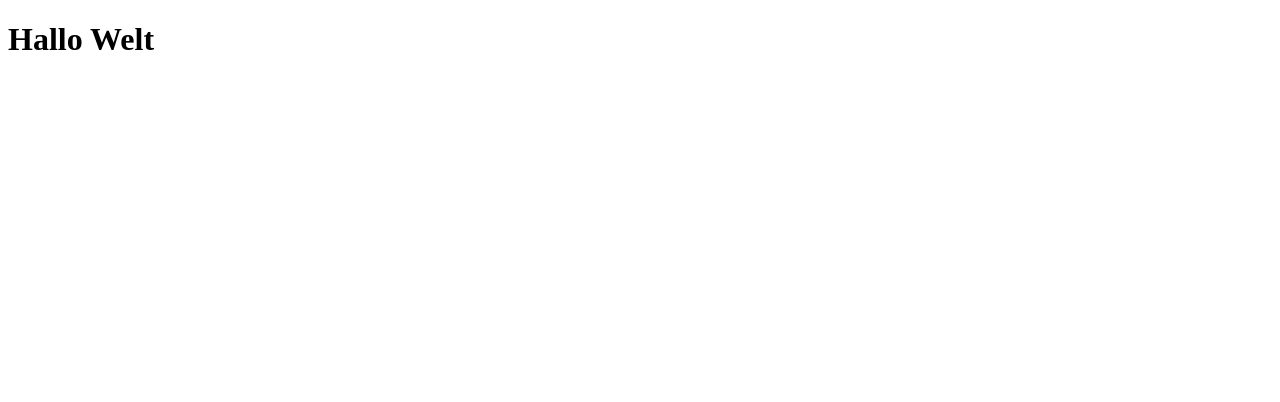
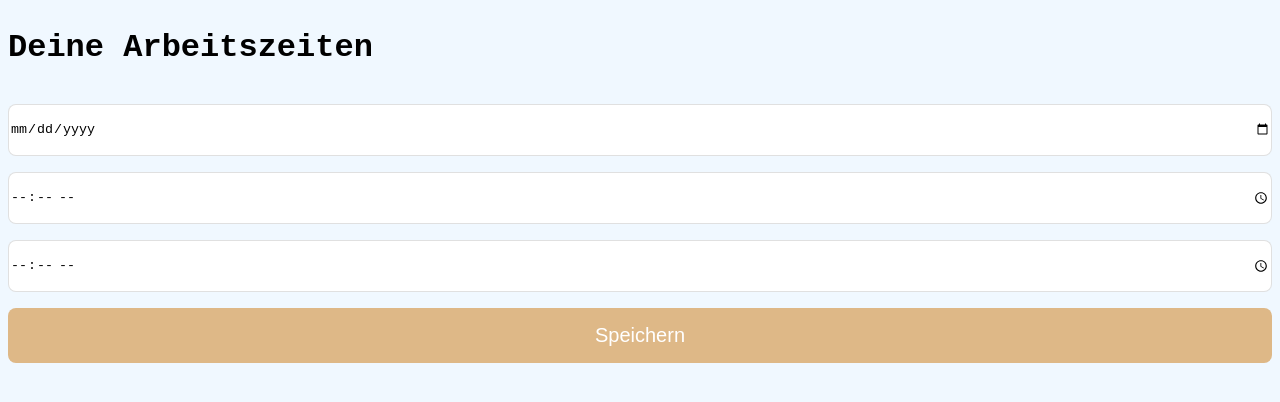
Before and after one commit to Queengirl1990/apache_cordova_app, a website: page www/index.html in a window 1280 px wide. Drawn offline with Linux system fonts and the light colour scheme.

Commit message:
lauffähig

```diff
--- a/www/index.html
+++ b/www/index.html
@@ -1,14 +1,65 @@
 <!DOCTYPE html>
-<html lang="en">
+<html lang="de">
 
 <head>
     <meta charset="UTF-8">
     <meta name="viewport" content="width=device-width, initial-scale=1.0">
-    <title>Document</title>
+    <title>Arbeitszeit</title>
+    <style>
+        body {
+            display: flex;
+            flex-direction: column;
+            gap: 16px;
+            background-color: aliceblue;
+            font-family: 'Courier New', Courier, monospace;
+        }
+
+        button {
+            background-color: burlywood;
+            color: white;
+            border: none;
+            font-size: 20px;
+            padding: 16px;
+            border-radius: 8px;
+        }
+
+        input {
+            border: 1px solid rgba(0, 0, 0, 0.12);
+            height: 50px;
+            border-radius: 8px;
+        }
+
+        .list-item {
+            background-color: white;
+            padding: 16px;
+            border-radius: 8px;
+            font-weight: 700;
+            display: flex;
+            align-items: center;
+            gap: 16px;
+            margin-bottom: 16px;
+        }
+
+        .small-img {
+            width: 24px;
+            height: 24px;
+        }
+    </style>
 </head>
 
 <body>
-    <h1>Hallo Welt</h1>
+    <h1>Deine Arbeitszeiten</h1>
+
+    <input id="myDate" placeholder="Datum einfügen" type="date">
+    <input id="myStartTime" Startzeit einfügen" type="time">
+    <input id="myEndTime" placeholder="Endzeitzeit einfügen" type="time">
+    <button onclick="addWorktime()">Speichern</button>
+
+    <div id="myWorkingHours">
+
+    </div>
+
+    <script src="script.js"></script>
 
 </body>
 
--- /dev/null
+++ b/www/script.js
@@ -0,0 +1,19 @@
+myWorkingHours.innerHTML = localStorage.getItem('html');
+
+function addWorktime() {
+
+    let currentDate = myDate.value;
+    let startTime = myStartTime.value;
+    let endTime = myEndTime.value;
+
+
+
+
+    myWorkingHours.innerHTML +=
+        `<div class="list-item">
+        <img class="small-img" src="img/clock.png">
+        ${currentDate} ${startTime} - ${endTime}
+        </div>`;
+
+    localStorage.setItem('html', myWorkingHours.innerHTML);
+}
```
Also changed, not shown: www/img/clock.png (added).
